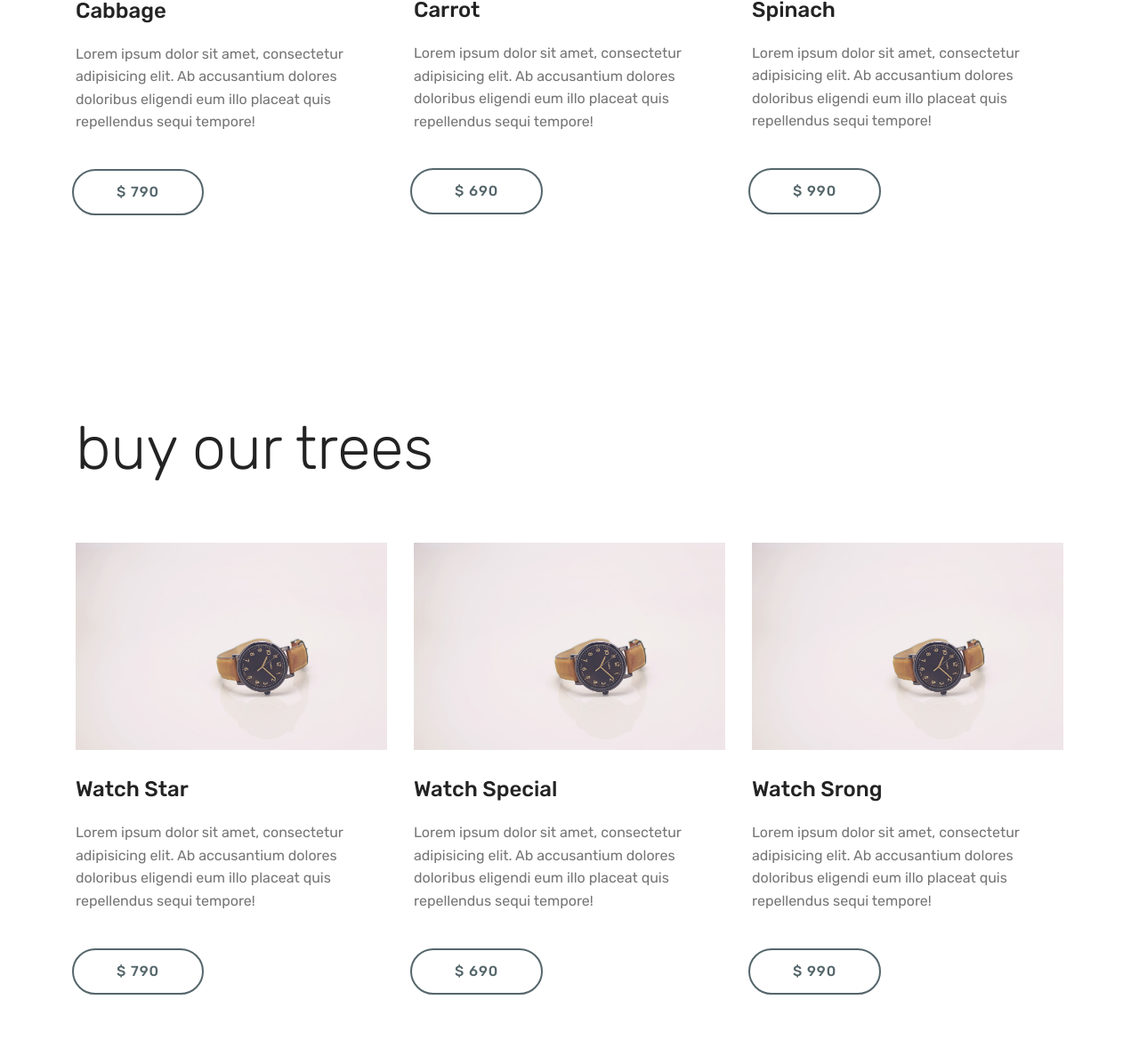
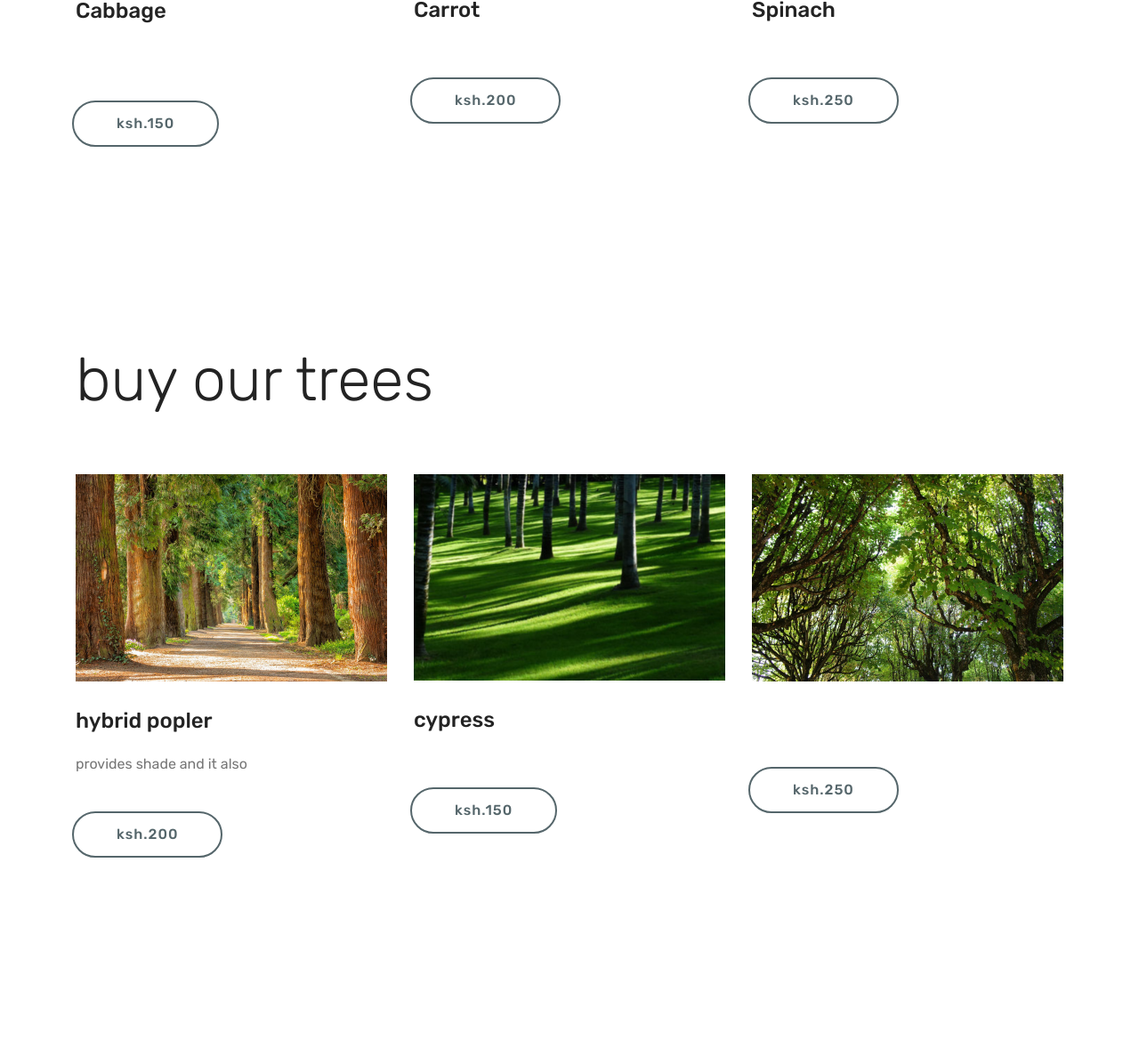
Before and after one commit to agroforestry/site, a plain HTML site: page page2.html in a window 1280 px wide. Shown: the part 496-1665 px from the top of the page at 89% size. After the commit the page ends 1598 px from the top, so only its background shows below. Drawn offline with Linux system fonts and the light colour scheme.

Commit message:
create github pages

```diff
--- a/assets/images/hashes.json
+++ b/assets/images/hashes.json
@@ -1 +1 @@
-{"RO8I81pD0kLQxPPjoLy80w==":"mbr-122x157.jpg","MI3+W57ZBKg4LfHuOfKXrA==":"mbr-1920x1280.jpg","IOYVIYUk+YYnNOb2IrmgcQ==":"mbr-700x467.jpg","XapPvxC/xX2PC5BrUhoxvg==":"mbr-700x466.jpg","jLm0IYZzmzsSIF6dNqyH0A==":"mbr-700x465.jpg","KSdpbp4Y+tjn3MZjdQxS7Q==":"mbr-108x83.jpg"}
+{"RO8I81pD0kLQxPPjoLy80w==":"mbr-122x157.jpg","MI3+W57ZBKg4LfHuOfKXrA==":"mbr-1920x1280.jpg","IOYVIYUk+YYnNOb2IrmgcQ==":"mbr-700x467.jpg","XapPvxC/xX2PC5BrUhoxvg==":"mbr-700x466.jpg","jLm0IYZzmzsSIF6dNqyH0A==":"mbr-700x465.jpg","KSdpbp4Y+tjn3MZjdQxS7Q==":"mbr-108x83.jpg","msybflxd7QD2i1SDE7FsDw==":"untitled-233x213.png","wKFAUlTi1J87vXJqbDCp6A==":"untitled-1-233x213.png","4SbNRklREuT0BNdhA/afcg==":"untitled-2-233x213.png","jTGYpWDT/dzTnGBOeLBKcg==":"mbr-1-700x466.jpg","JmlRcYO3lY70jA08a+U/+Q==":"mbr-700x525.jpg","mTeJTlXa84ExVZxKkj2zpQ==":"mbr-2-700x466.jpg","nAOYYlkZSOnMI6OqJUp7zw==":"mbr-1-700x525.jpg","zT26garucq/MhnusfHmw9A==":"mbr-2-700x525.jpg"}
--- a/page2.html
+++ b/page2.html
@@ -46,24 +46,22 @@
             </div>
         </div>
         <div class="collapse navbar-collapse" id="navbarSupportedContent">
-            <ul class="navbar-nav nav-dropdown" data-app-modern-menu="true">
-                <li class="nav-item">
-                    <a class="nav-link link text-black display-4" href="https://mobirise.co">
+            <ul class="navbar-nav nav-dropdown" data-app-modern-menu="true"><li class="nav-item">
+                    <a class="nav-link link text-black display-4" href="page2.html">
                         Services
                     </a>
                 </li>
                 <li class="nav-item">
-                    <a class="nav-link link text-black display-4" href="https://mobirise.co">
+                    <a class="nav-link link text-black display-4" href="page1.html">
                         About Us
                     </a>
-                </li>
-            </ul>
+                </li></ul>
             <div class="navbar-buttons mbr-section-btn"><a class="btn btn-sm btn-primary display-4" href="page3.html">one on one help</a></div>
         </div>
     </nav>
 </section>
 
-<section class="engine"><a href="https://mobirise.info/r">free bootstrap templates</a></section><section class="services1 cid-rr1vgx6PTR" id="services1-8">
+<section class="engine"><a href="https://mobirise.info/k">develop your own website</a></section><section class="services1 cid-rr1vgx6PTR" id="services1-8">
     <!---->
 
     <!---->
@@ -85,16 +83,9 @@
                     </div>
                     <div class="card-box pb-md-5">
                         <h4 class="card-title mbr-fonts-style display-5">Cabbage</h4>
-                        <p class="mbr-text mbr-fonts-style display-7">
-                            Lorem ipsum dolor sit amet, consectetur adipisicing elit. Ab accusantium dolores doloribus
-                            eligendi eum illo placeat quis repellendus sequi tempore!
-                        </p>
+                        <p class="mbr-text mbr-fonts-style display-7">&nbsp;</p>
                         <!--Btn-->
-                        <div class="mbr-section-btn align-left">
-                            <a href="https://mobirise.co" class="btn btn-warning-outline display-4">
-                                $ 790
-                            </a>
-                        </div>
+                        <div class="mbr-section-btn align-left"><a href="https://mobirise.co" class="btn btn-warning-outline display-4">ksh.150</a></div>
                     </div>
                 </div>
             </div>
@@ -106,16 +97,9 @@
                     </div>
                     <div class="card-box pb-md-5">
                         <h4 class="card-title mbr-fonts-style display-5">Carrot</h4>
-                        <p class="mbr-text mbr-fonts-style display-7">
-                            Lorem ipsum dolor sit amet, consectetur adipisicing elit. Ab accusantium dolores doloribus
-                            eligendi eum illo placeat quis repellendus sequi tempore!
-                        </p>
+                        <p class="mbr-text mbr-fonts-style display-7"></p>
                         <!--Btn-->
-                        <div class="mbr-section-btn align-left">
-                            <a href="https://mobirise.co" class="btn btn-warning-outline display-4">
-                                $ 690
-                            </a>
-                        </div>
+                        <div class="mbr-section-btn align-left"><a href="https://mobirise.co" class="btn btn-warning-outline display-4">ksh.200</a></div>
                     </div>
                 </div>
             </div>
@@ -127,16 +111,9 @@
                     </div>
                     <div class="card-box">
                         <h4 class="card-title mbr-fonts-style display-5">Spinach</h4>
-                        <p class="mbr-text mbr-fonts-style display-7">
-                            Lorem ipsum dolor sit amet, consectetur adipisicing elit. Ab accusantium dolores doloribus
-                            eligendi eum illo placeat quis repellendus sequi tempore!
-                        </p>
+                        <p class="mbr-text mbr-fonts-style display-7"></p>
                         <!--Btn-->
-                        <div class="mbr-section-btn align-left">
-                            <a href="https://mobirise.co" class="btn btn-warning-outline display-4">
-                                $ 990
-                            </a>
-                        </div>
+                        <div class="mbr-section-btn align-left"><a href="https://mobirise.co" class="btn btn-warning-outline display-4">ksh.250</a></div>
                     </div>
                 </div>
             </div>
@@ -164,22 +141,13 @@
             <div class="card col-12 col-md-6 col-lg-4">
                 <div class="card-wrapper">
                     <div class="card-img">
-                        <img src="assets/images/product1.jpg" alt="Mobirise" title="">
+                        <img src="assets/images/mbr-1-700x466.jpg" alt="Mobirise" title="">
                     </div>
                     <div class="card-box pb-md-5">
-                        <h4 class="card-title mbr-fonts-style display-5">
-                            Watch Star
-                        </h4>
-                        <p class="mbr-text mbr-fonts-style display-7">
-                            Lorem ipsum dolor sit amet, consectetur adipisicing elit. Ab accusantium dolores doloribus
-                            eligendi eum illo placeat quis repellendus sequi tempore!
-                        </p>
+                        <h4 class="card-title mbr-fonts-style display-5">hybrid popler</h4>
+                        <p class="mbr-text mbr-fonts-style display-7">provides shade and it also&nbsp;</p>
                         <!--Btn-->
-                        <div class="mbr-section-btn align-left">
-                            <a href="https://mobirise.co" class="btn btn-warning-outline display-4">
-                                $ 790
-                            </a>
-                        </div>
+                        <div class="mbr-section-btn align-left"><a href="https://mobirise.co" class="btn btn-warning-outline display-4">ksh.200</a></div>
                     </div>
                 </div>
             </div>
@@ -187,22 +155,13 @@
             <div class="card col-12 col-md-6 col-lg-4">
                 <div class="card-wrapper">
                     <div class="card-img">
-                        <img src="assets/images/product11.jpg" alt="Mobirise">
+                        <img src="assets/images/mbr-2-700x525.jpg" alt="Mobirise" title="">
                     </div>
                     <div class="card-box pb-md-5">
-                        <h4 class="card-title mbr-fonts-style display-5">
-                            Watch Special
-                        </h4>
-                        <p class="mbr-text mbr-fonts-style display-7">
-                            Lorem ipsum dolor sit amet, consectetur adipisicing elit. Ab accusantium dolores doloribus
-                            eligendi eum illo placeat quis repellendus sequi tempore!
-                        </p>
+                        <h4 class="card-title mbr-fonts-style display-5">cypress</h4>
+                        <p class="mbr-text mbr-fonts-style display-7"></p>
                         <!--Btn-->
-                        <div class="mbr-section-btn align-left">
-                            <a href="https://mobirise.co" class="btn btn-warning-outline display-4">
-                                $ 690
-                            </a>
-                        </div>
+                        <div class="mbr-section-btn align-left"><a href="https://mobirise.co" class="btn btn-warning-outline display-4">ksh.150</a></div>
                     </div>
                 </div>
             </div>
@@ -210,22 +169,13 @@
             <div class="card col-12 col-md-6 col-lg-4 last-child">
                 <div class="card-wrapper">
                     <div class="card-img">
-                        <img src="assets/images/product11.jpg" alt="Mobirise">
+                        <img src="assets/images/mbr-2-700x466.jpg" alt="Mobirise" title="">
                     </div>
                     <div class="card-box">
-                        <h4 class="card-title mbr-fonts-style display-5">
-                            Watch Srong
-                        </h4>
-                        <p class="mbr-text mbr-fonts-style display-7">
-                            Lorem ipsum dolor sit amet, consectetur adipisicing elit. Ab accusantium dolores doloribus
-                            eligendi eum illo placeat quis repellendus sequi tempore!
-                        </p>
+                        <h4 class="card-title mbr-fonts-style display-5"></h4>
+                        <p class="mbr-text mbr-fonts-style display-7"></p>
                         <!--Btn-->
-                        <div class="mbr-section-btn align-left">
-                            <a href="https://mobirise.co" class="btn btn-warning-outline display-4">
-                                $ 990
-                            </a>
-                        </div>
+                        <div class="mbr-section-btn align-left"><a href="https://mobirise.co" class="btn btn-warning-outline display-4">ksh.250</a></div>
                     </div>
                 </div>
             </div>
```
Also changed, not shown: index.html (+5 -7 lines), page1.html (+5 -7 lines), page3.html (+5 -7 lines), assets/images/mbr-1-700x466.jpg (added), assets/images/mbr-2-700x466.jpg (added), assets/images/mbr-2-700x525.jpg (added), 1 other file.
